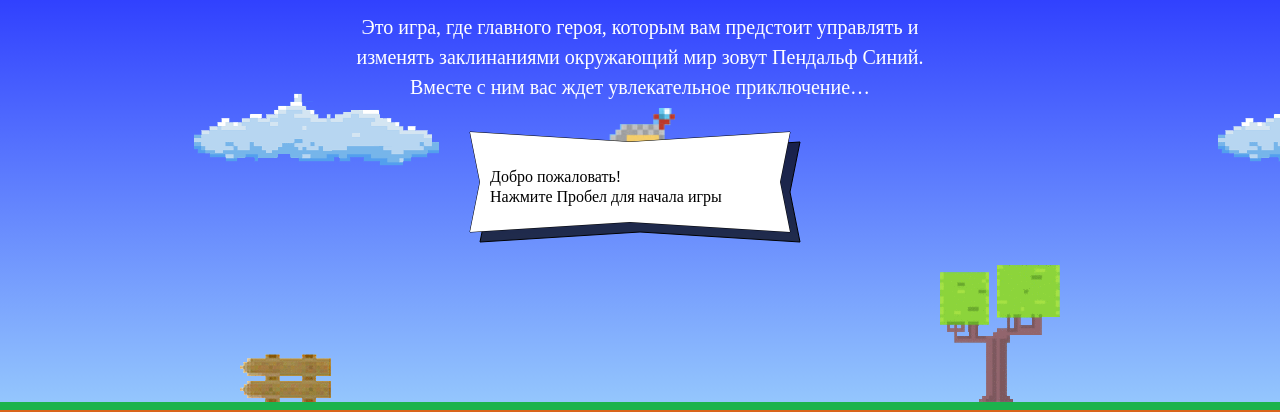
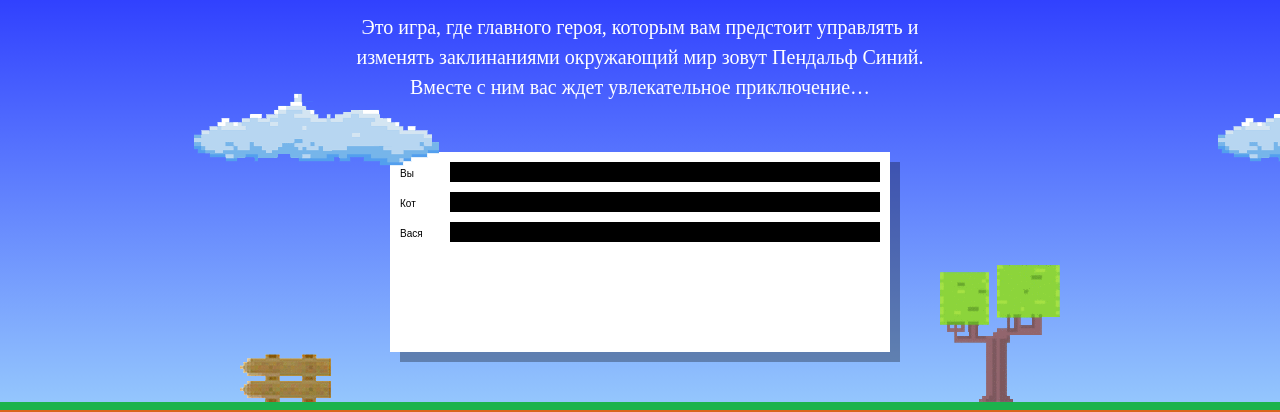
Before and after one commit to yeah-not/code-and-magick, a website: page index.html in a window 1280 px wide. Shown: the part 197-609 px from the top of the page. Drawn offline with Linux system fonts and the light colour scheme; a web font is replaced by a local one.

Commit message:
Разметил и написал тестовый канвас облака из демо. Добавил тестовую гистограмму. Обновил .gitignore, добавил .tern-project.

```diff
--- a/index.html
+++ b/index.html
@@ -60,7 +60,9 @@
     Вместе с ним вас ждет увлекательное приключение&hellip;
   </p>
 
-  <div class="demo"></div>
+  <div class="demo">
+    <canvas class="canvas" width="701" height="300"></canvas>
+  </div>
 
   <div class="setup-open">
     <img src="./img/user-1.jpg" class="setup-open-icon">
@@ -206,6 +208,7 @@ var getWizardY = function(height) {
   return height / 3 - getWizardHeight();
 }
 </script>
+<script src="js/stat.js"></script>
 <script src="js/game.js"></script>
 
 </body>
--- /dev/null
+++ b/js/stat.js
@@ -0,0 +1,32 @@
+'use strict';
+
+// Temp
+var canvas = document.querySelector('.demo .canvas');
+var ctx = canvas.getContext('2d');
+
+var CLOUD_WIDTH = 500,
+    CLOUD_HEIGHT = 200;
+
+var renderCloud = function (ctx, x, y, color) {
+  ctx.fillStyle = color;
+  ctx.fillRect(x, y, CLOUD_WIDTH, CLOUD_HEIGHT);
+}
+
+window.renderStatistics = function (ctx, names, times) {
+  renderCloud(ctx, 110, 60, 'rgba(0, 0, 0, 0.3)');
+  renderCloud(ctx, 100, 50, '#fff');
+
+  ctx.fillStyle = '#000';
+  ctx.fillText('Вы', 110, 75);
+  ctx.fillRect(160, 60, 430, 20);
+
+  ctx.fillStyle = '#000';
+  ctx.fillText('Кот', 110, 105);
+  ctx.fillRect(160, 90, 430, 20);
+
+  ctx.fillStyle = '#000';
+  ctx.fillText('Вася', 110, 135);
+  ctx.fillRect(160, 120, 430, 20);
+};
+
+window.renderStatistics(ctx);
```
Also changed, not shown: 2 other files.
